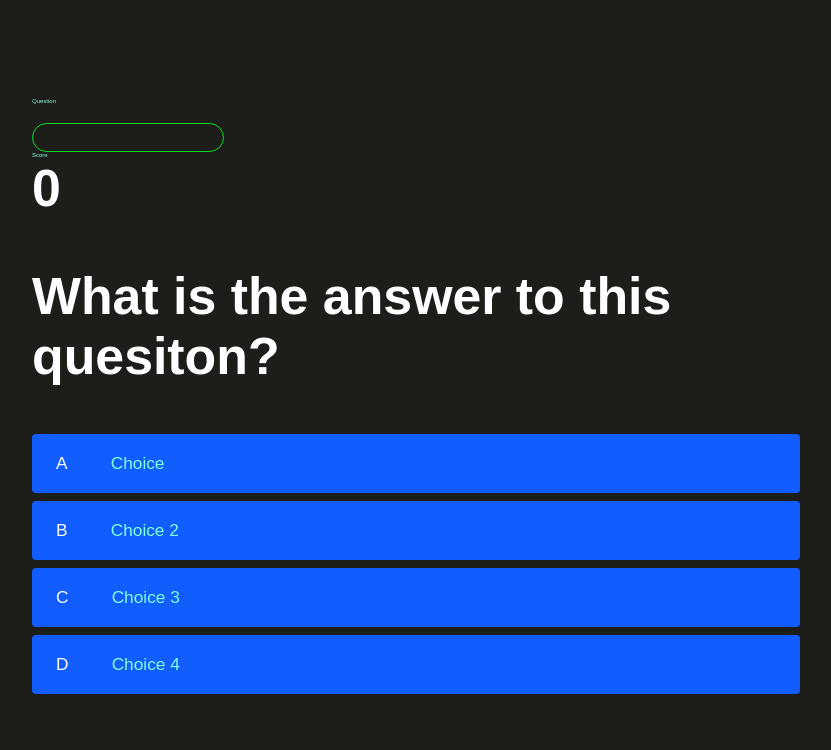
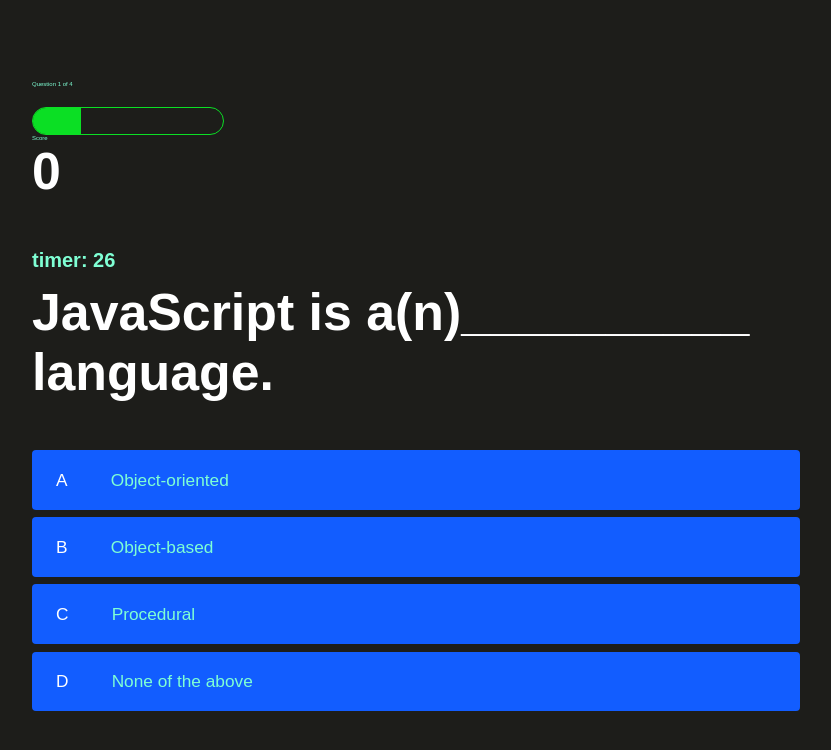
Before and after one commit to jsmurray86/timed_quiz, a plain HTML site: page game.html in a window 1280 px wide. Shown: the whole page, without its empty margins (224-1055 px from the left). Drawn offline with Linux system fonts and the light colour scheme.

Commit message:
fix_file_connections

```diff
--- a/assets/js/game.js
+++ b/assets/js/game.js
@@ -3,6 +3,7 @@ const choices = Array.from(document.querySelectorAll(".choice-text"));
 const progressText = document.querySelector("#progressText");
 const scoreText = document.querySelector("#score");
 const progressBarFull = document.querySelector("#progressBarFull");
+const timerH2 = document.querySelector("#timer");
 
 let currentQuestion = {};
 let acceptingAnswers = true;
@@ -53,10 +54,26 @@ let questions = [
 const SCORE_POINTS = 100;
 const MAX_QUESTIONS = 4;
 
+let timer = 30;
+let setIntervalTimer;
+
+startTimer = () => {
+  setIntervalTimer = setInterval(() => {
+    if (timer > 0) {
+      timerH2.textContent = "timer: " + timer;
+      timer--;
+    } else {
+      timerH2.textContent = "Time's Up!";
+      clearInterval(setIntervalTimer);
+    }
+  }, 1000);
+};
 startGame = () => {
   questionCounter = 0;
   score = 0;
   availableQuestions = [...questions];
+  startTimer();
+
   getNewQuestion();
 };
 
@@ -64,9 +81,10 @@ startGame = () => {
 
 getNewQuestion = () => {
   if (availableQuestions.length === 0 || questionCounter > MAX_QUESTIONS) {
+    clearInterval(setIntervalTimer);
     localStorage.setItem("mostRecentScore", score);
     //keep track of score
-    return window.location.assign("/end.html");
+    return window.location.assign("end.html");
   }
   //incrementing question counter (eg. 1 of 4, 2 of 4, etc.)
   questionCounter++;
@@ -122,3 +140,5 @@ incrementScore = (num) => {
   score += num;
   scoreText.innerText = score;
 };
+
+startGame();
--- a/game.html
+++ b/game.html
@@ -29,6 +29,9 @@
                     </h1>
                 </div>
             </div>
+            <div>
+                <h2 id="timer">Timer</h2>
+            </div>
             <h1 id="question">What is the answer to this quesiton?</h1>
             <div class="choice-container">
                 <p class="choice-prefix">A</p>
```
